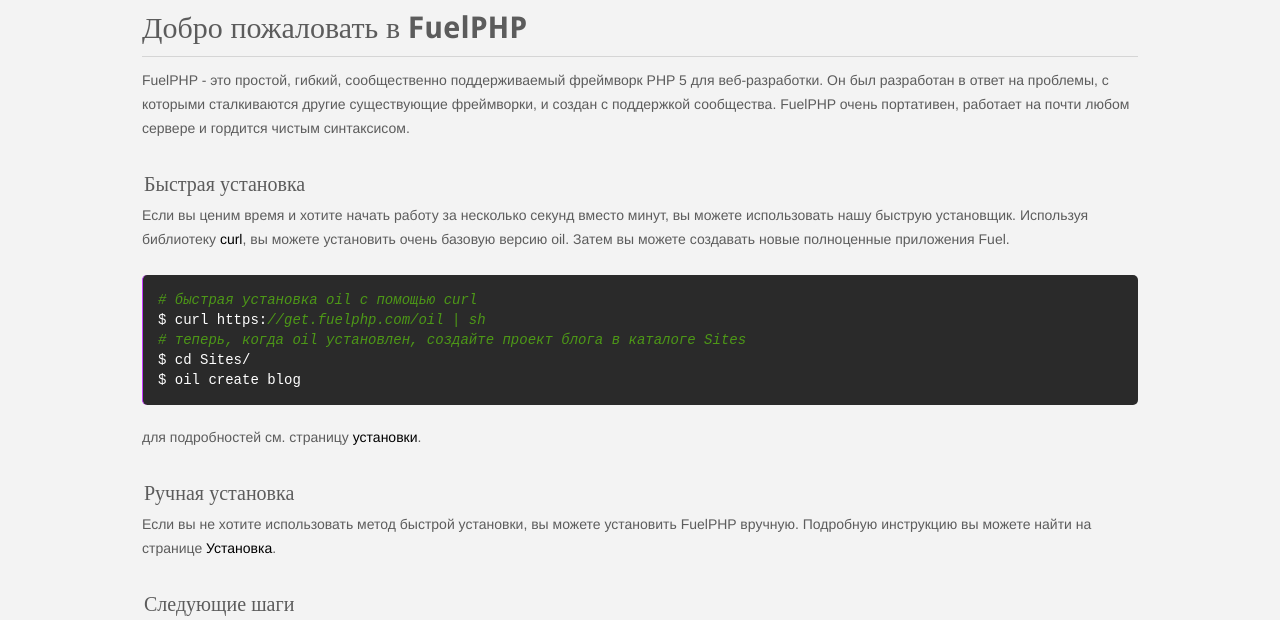
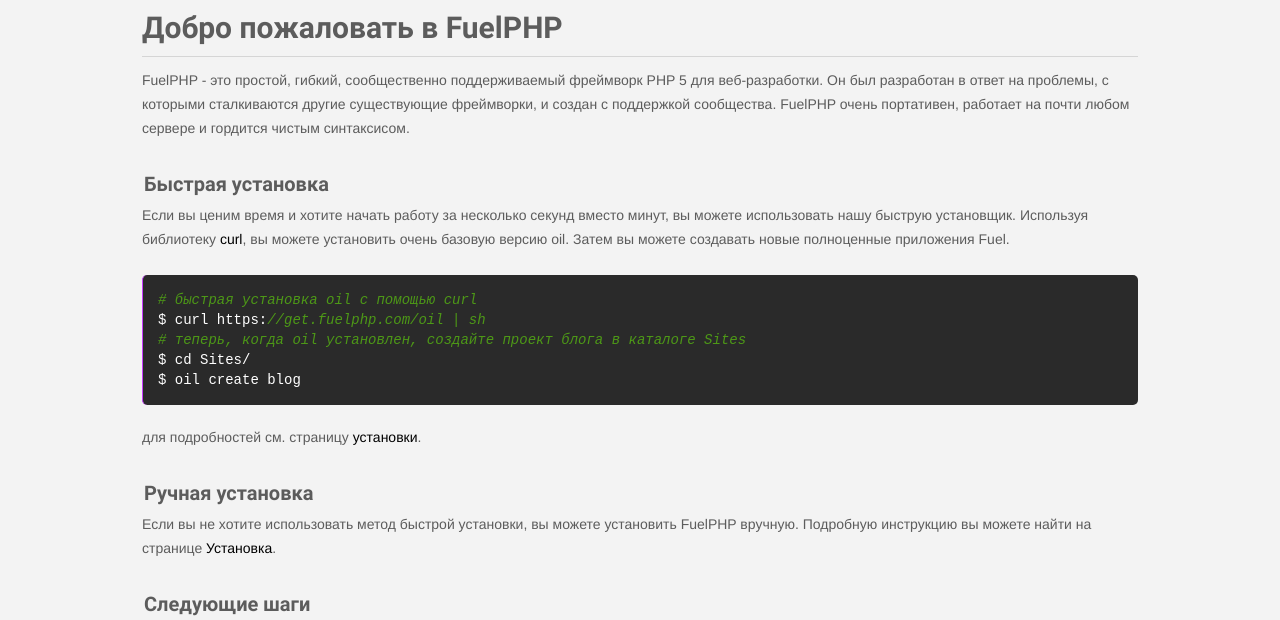
Before and after one commit to Brain8torm/fuelphp-docs-ru_RU, a plain HTML site: page index.html in a window 1280 px wide. Shown: the part 114-734 px from the top of the page. Drawn offline with Linux system fonts and the light colour scheme.

Commit message:
DroidSansBold font replaced with RobotoBold

```diff
--- a/assets/css/combined.css
+++ b/assets/css/combined.css
@@ -120,6 +120,16 @@ h1, h2, h3, h4, h5, h6, th {
     font-style: normal;
 
 }
+
+@font-face {
+    font-family: 'RobotoBold';
+	src:
+        url('../fonts/Roboto-Bold.woff2') format('woff2'),
+        url('../fonts/Roboto-Bold.woff') format('woff'),
+        url('../fonts/Roboto-Bold.ttf') format('truetype');
+    font-weight: 700;
+    font-style: normal;
+  }
 
 :focus{
 	outline: none;
@@ -532,7 +542,7 @@ ol{
 }
 
 #main h2, #main h3, #main h4{
-	font-family: 'DroidSansBold';
+	font-family: 'RobotoBold';
 	font-weight: normal !important;
 }
 
```
Also changed, not shown: assets/fonts/Roboto-Bold.ttf (added), assets/fonts/Roboto-Bold.woff (added), assets/fonts/Roboto-Bold.woff2 (added).
